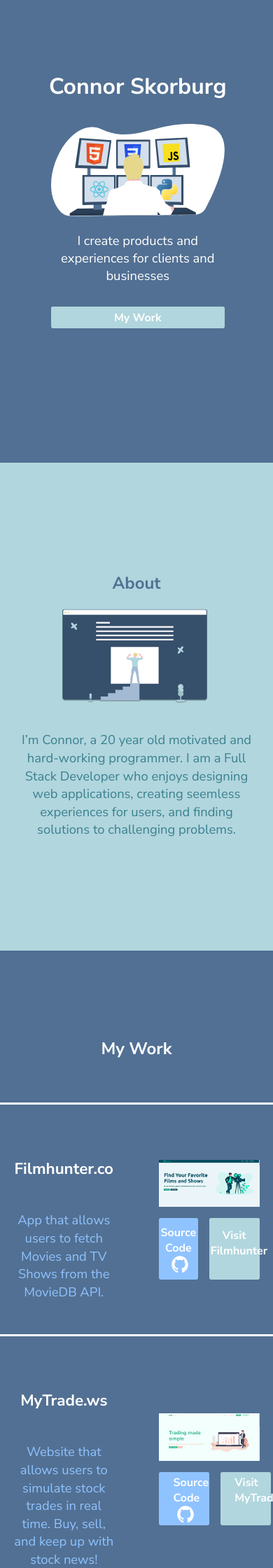
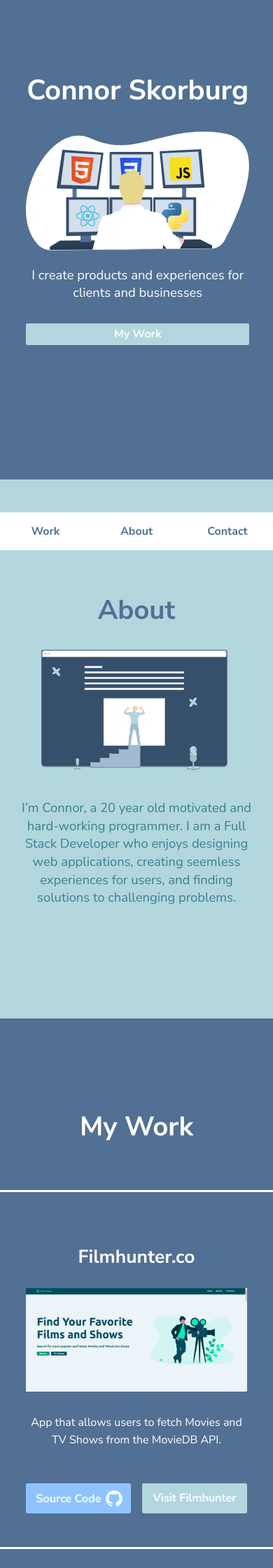
Before and after one commit to connorskorburg/dev_portfolio, a Django app: template app/templates/index.html in a window 390 px wide; the page is wider, and only the part inside the window is pictured. Shown: the part 58-2298 px from the top of that part at 70% size. Run offline with Django 3.2, Linux system fonts and the light colour scheme; the template is opened without the code that fills it, so the values that code supplies are empty.

Commit message:
updated responsiveness

```diff
--- a/app/static/css/style.css
+++ b/app/static/css/style.css
@@ -598,22 +598,10 @@ li {
   font-weight: 700;
 }
 
-.btn-source-code {
+.btn-link {
   font-size: 1rem;
   display: inline-block;
   padding: 0.5rem 0;
-  border: 2px solid transparent;
-  text-decoration: none;
-  border-radius: 0.15rem;
-  font-weight: 700;
-}
-
-.btn-link {
-  font-size: 1rem;
-  display: inline-block;
-  padding: 1rem 0 0.5rem 0;
-  padding: 0.5rem 0;
-  padding: 0.75rem 0 0.5rem 0;
   border: 2px solid transparent;
   text-decoration: none;
   border-radius: 0.15rem;
@@ -970,25 +958,36 @@ li {
       width: 100%;
     }
       .hero-left article > a {
-        margin: 2rem 15%;
+        margin: 2rem 5%;
         display: block;
-        width: 70%;
+        width: 90%;
       }
       .img-mobile,
       .text-mobile {
         font-size: 1.15rem;
         margin:0 15%;
+        margin:0 5%;
         width: 70%;
+        width: 90%;
+        display: inline-block;
+      }
+      .details {
+        margin: 0 5%;
+        width: 90%;
         display: inline-block;
       }
 
   .heading {
-    font-size: 2rem;
+    font-size: 2.5rem;
+    text-align: center;
+  }
+  .heading-m {
+    font-size: 2.4rem;
     text-align: center;
   }
 
   .sub-heading {
-    font-size: 1.5rem;
+    font-size: 1.65rem;
   }
 
   .sub-heading-m {
@@ -1038,13 +1053,14 @@ li {
       bottom: 0;
       left: 0;
       z-index: 10;
-    background-color: var(--secondary);
+      background-color: var(--white);
       display: -webkit-box;
       display: -ms-flexbox;
       display: flex;
     }
 
     .bottom-nav-link {
+      color: var(--primary);
       -webkit-box-flex: 1;
       -ms-flex: 1;
       flex: 1;
--- a/app/templates/index.html
+++ b/app/templates/index.html
@@ -23,6 +23,12 @@
         <a class="ml-2 text-bg font-bold" href="#contact">Contact</a>
       </article>
     </nav>
+  </nav>
+
+  <nav class="bottom-nav">
+    <a href="#work" class="bottom-nav-link">Work</a>
+    <a href="#about" class="bottom-nav-link">About</a>
+    <a href="#contact" class="bottom-nav-link">Contact</a>
   </nav>
 
   <!-- main hero content -->
@@ -52,7 +58,7 @@
     <!-- about details and heading -->
     <section class="about-right flex hero-inner bg-white w-50 pl-5 pr-5">
       <article>
-        <h2 class="sub-heading text-primary ta-center">About</h2>
+        <h2 class="heading-m text-primary ta-center">About</h2>
         <img class="img-mobile" src="../static/images/about.svg" alt="About Image">
         <p class=" mt-2 text-head text-secondary-dark ta-center">I’m Connor, a 20 year old motivated and hard-working programmer. I am a Full Stack Developer who enjoys designing web applications, creating seemless experiences for users, and finding solutions to challenging problems.</p>
       </article>
@@ -61,10 +67,10 @@
 
   <!-- my work section -->
   <main id="work" class="w-100 bg-primary pt-4">
-    <h2 class="sub-heading ta-center text-white py-4">My Work</h2>
+    <h2 class="heading-m ta-center text-white py-4">My Work</h2>
     <!-- filmhunter card -->
     <section class="flex pr-5 pl-5 py-3 just-center bt-white-3">
-      <article class="w-50 pr-2">
+      <article class="w-50 pr-3 project pr-2">
         <h3 class="sub-heading-m ta-center pt-2 text-white">Filmhunter.co</h3>
         <p class="text-head ta-center pt-3 text-primary-light">App that allows users to fetch Movies and TV Shows from the MovieDB API.</p>
         <!-- tech used -->
@@ -96,20 +102,22 @@
         </div>
       </article>
       <!-- filmhunter img and links -->
-      <article class="w-50 my-auto h-fit">
-        <img class="img pl-2" src="../static/images/filmhunter-home.png" alt="Filmhunter Home Page">
-        <div class="flex pl-2 mt-1 ta-center">
-          <a href="https://github.com/connorskorburg/filmhunter" class="btn-source-code align-start pb-2 w-50 btn-primary-light text-white">Source Code
+      <article class="w-50 my-auto h-fit details">
+        <h3 class="sub-heading ta-center py-2 text-white">Filmhunter.co</h3>
+        <img class="img" src="../static/images/filmhunter-home.png" alt="Filmhunter Home Page">
+        <p class="text-head-m ta-center py-2 text-white">App that allows users to fetch Movies and TV Shows from the MovieDB API.</p>
+        <div class="flex mt-1 ta-center">
+          <a href="https://github.com/connorskorburg/filmhunter" class="btn-link align-start pb-2 w-50 btn-primary-light text-white">Source Code
           <img class="github-icon" src="../static/images/github-original.svg" alt="Github Icon">
           </a>
-          <a class="btn-link text-primary btn-secondary w-50 ml-1" href="https://filmhunter.co">Visit Filmhunter</a>
+          <a class="btn-link align-start text-primary btn-secondary w-50 ml-1" href="https://filmhunter.co">Visit Filmhunter</a>
         </div>
       </article>
     </section>
 
     <!-- mytrade card -->
     <section class="flex pr-5 pl-5 py-3 just-center bt-white-3">
-      <article class="w-50 pr-2">
+      <article class="w-50 pr-3 project pr-2">
         <h3 class="sub-heading-m ta-center pt-2 text-white">MyTrade.ws</h3>
         <p class="text-head ta-center pt-3 text-primary-light">Website that allows users to simulate stock trades in real time. Buy, sell, and keep up with stock news!</p>
         <!-- tech used -->
@@ -145,20 +153,22 @@
         </div>
       </article>
       <!-- mytrade details and image -->
-      <article class="w-50 my-auto h-fit">
-        <img class="img pl-2" src="../static/images/mytrade-home.png" alt="MyTrade Home Page">
-        <div class="flex pl-2 mt-1 ta-center">
-          <a href="https://github.com/connorskorburg/My-Trade" class="w-50 btn btn-primary-light text-white">Source Code
+      <article class="w-50 my-auto h-fit details">
+        <h3 class="sub-heading ta-center py-2 text-white">MyTrade.ws</h3>
+        <img class="img" src="../static/images/mytrade-home.png" alt="MyTrade Home Page">
+        <p class="text-head-m ta-center py-3 text-white">Website that allows users to simulate stock trades in real time. Buy, sell, and keep up with stock news!</p>
+        <div class="flex mt-1 ta-center">
+          <a href="https://github.com/connorskorburg/My-Trade" class="w-50 btn-link align-start btn-primary-light text-white">Source Code
           <img class="github-icon" src="../static/images/github-original.svg" alt="Github Icon">
           </a>
-          <a class="btn text-primary btn-secondary w-50 ml-1" href="https://mytrade.ws">Visit MyTrade</a>
+          <a class="btn-link align-start text-primary btn-secondary w-50 ml-1" href="https://mytrade.ws">Visit MyTrade</a>
         </div>
       </article>
     </section>
 
     <!-- trvl trak card -->
     <section class="flex pr-5 pl-5 py-3 just-center by-white-3">
-      <article class="w-50 pr-2">
+      <article class="w-50 pr-3 project pr-2">
         <h3 class="sub-heading-m ta-center pt-2 text-white">TrvlTrak.com</h3>
         <p class="text-head ta-center pt-3 text-primary-light">App that allows users to sign up and pin and save their adventures/trips using the Google Maps API.</p>
         <!-- text white -->
@@ -194,20 +204,22 @@
         </div>
       </article>
       <!-- trvl trak img and details -->
-      <article class="w-50 my-auto h-fit">
-        <img class="img pl-2" src="../static/images/trvltrak.png" alt="TrvlTrak Home Page">
-        <div class="flex pl-2 mt-1 ta-center">
-          <a href="https://github.com/connorskorburg/Trvl-Trak" class="w-50 btn btn-primary-light text-white">Source Code
+      <article class="w-50 my-auto h-fit details">
+        <h3 class="sub-heading ta-center py-2 text-white">TrvlTrak.com</h3>
+        <img class="img" src="../static/images/trvltrak.png" alt="TrvlTrak Home Page">
+        <p class="text-head-m ta-center py-3 text-white">App that allows users to sign up and pin and save their adventures/trips using the Google Maps API.</p>
+        <div class="flex mt-1 ta-center">
+          <a href="https://github.com/connorskorburg/Trvl-Trak" class="w-50 btn-link align-start btn-primary-light text-white">Source Code
           <img class="github-icon" src="../static/images/github-original.svg" alt="Github Icon">
           </a>
-          <a class="btn text-primary btn-secondary w-50 ml-1" href="https://trvltrak.com">Visit TrvlTrak</a>
+          <a class="btn-link align-start text-primary btn-secondary w-50 ml-1" href="https://trvltrak.com">Visit TrvlTrak</a>
         </div>
       </article>
     </section>
   </main>
 
   <main id="contact" class="w-100 bg-secondary pb-3">
-    <h2 class="sub-heading ta-center text-primary py-4 bb-white-3 mb-3">Contact Me</h2>
+    <h2 class="heading-m ta-center text-primary py-4 bb-white-3 mb-3">Contact Me</h2>
     <section id="contact-inner" class="flex just-between text-primary font-bold w-100 ta-center pl-5 pr-5">
       <!-- mail icon -->
       <article>
```
Also changed, not shown: other parts of app/static/css/style.css (+43 -25 lines). Lines whose indentation alone changed are shown as unchanged.
